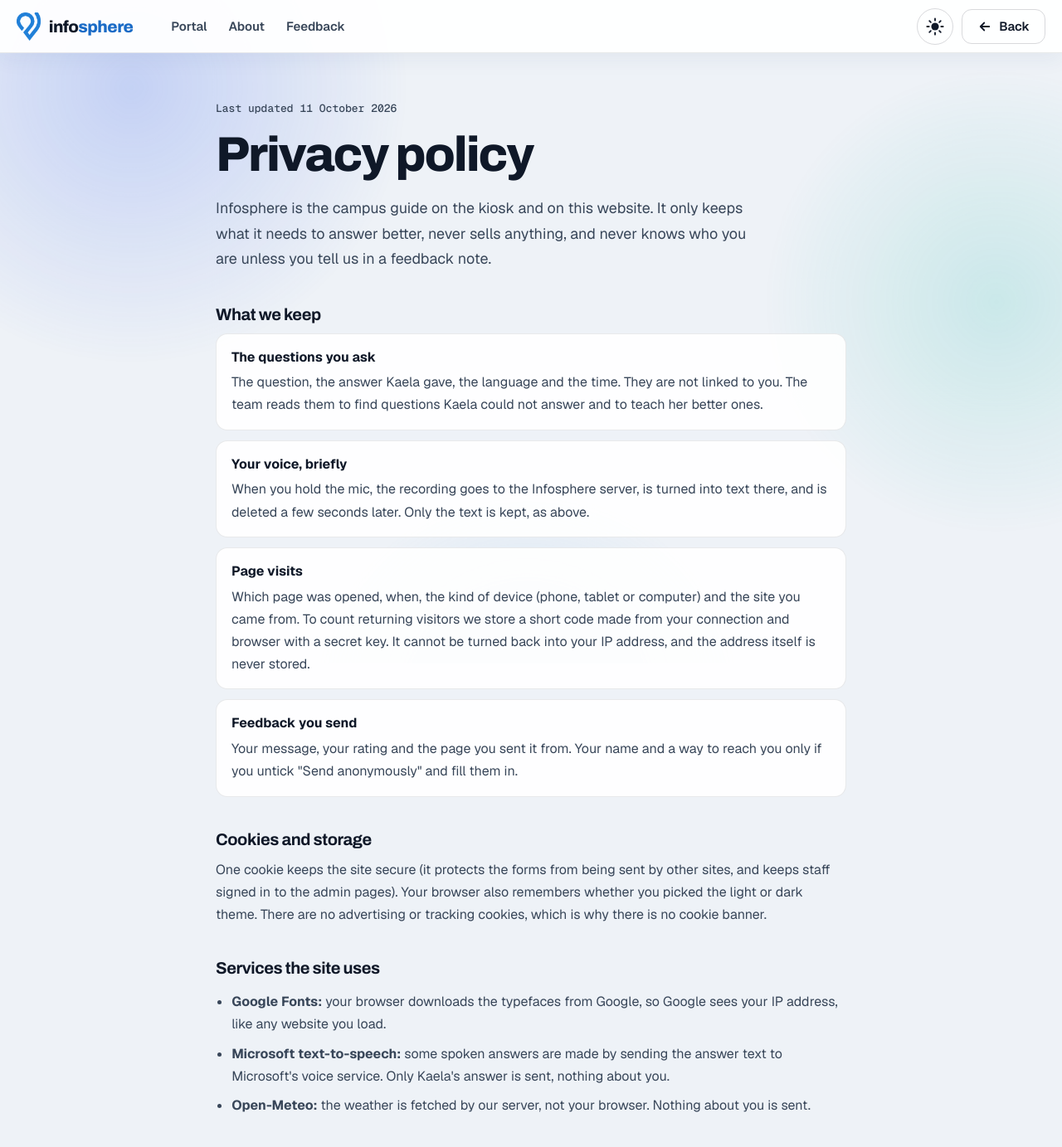
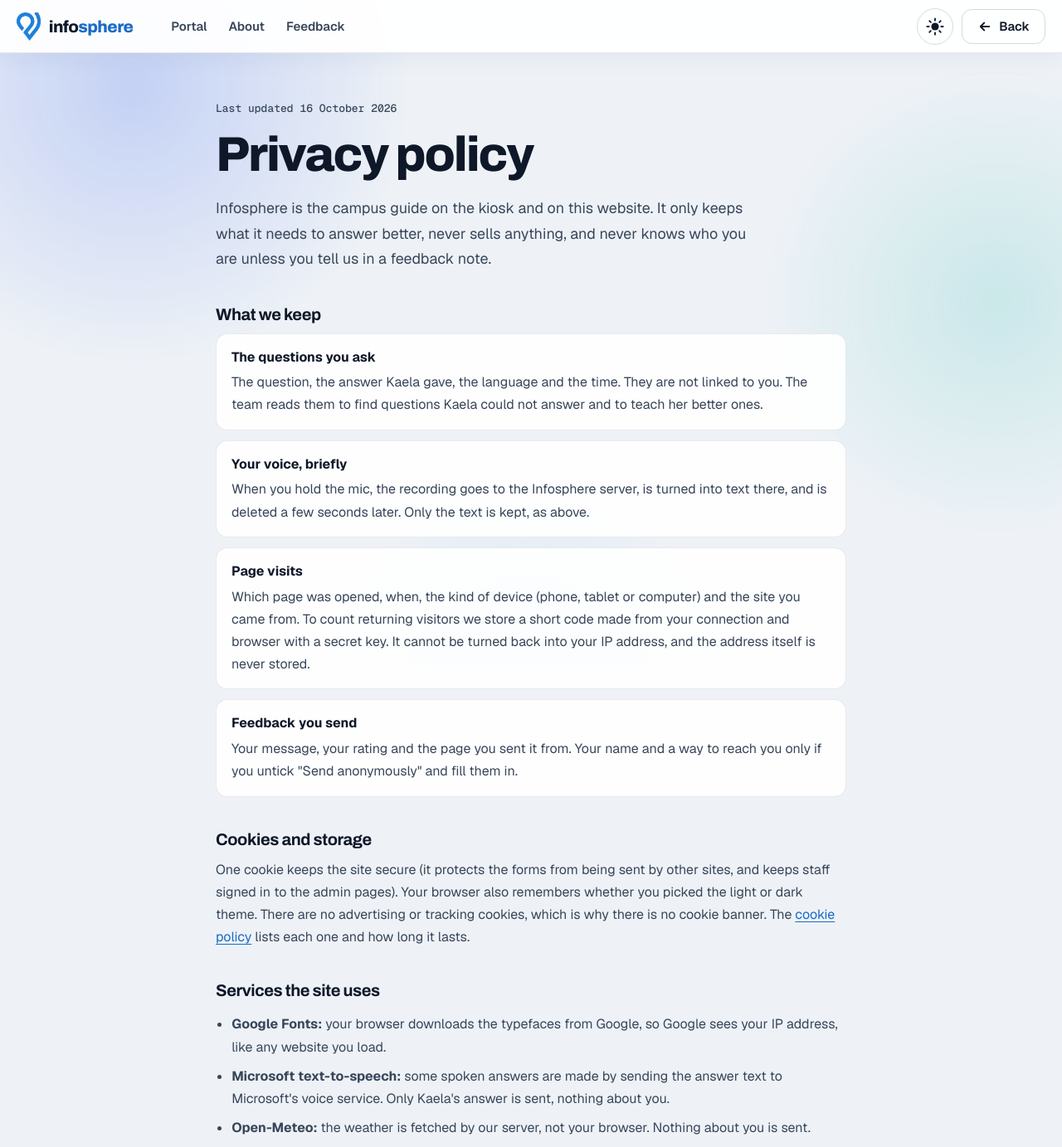
Before and after one commit to ZTA1500/Infosphere-Kelompok-5, a Flask app: page /privacy in a window 1280 px wide. Shown: the top 1383 px of the page at 83% size. Run offline with Flask 3, Linux system fonts and the light colour scheme.

Commit message:
Admin login hardening, cookie policy page, lint fixes

```diff
--- a/app.py
+++ b/app.py
@@ -677,7 +677,12 @@ def terms():
     return render_template('legal.html', page='terms')
 
 
-PUBLIC_PAGES = ['/', '/landing', '/about', '/feedback', '/privacy', '/terms']
+@app.route('/cookies')
+def cookies():
+    return render_template('legal.html', page='cookies')
+
+
+PUBLIC_PAGES = ['/', '/landing', '/about', '/feedback', '/privacy', '/cookies', '/terms']
 
 
 @app.route('/robots.txt')
@@ -1144,7 +1149,7 @@ def admin_login():
     if csrf_failed():
         return fail('Your session expired. Please try again.', 400)
     if not admin_configured():
-        return fail('Admin login is disabled until a password is set (run scripts/set_admin_password.py).', 503)
+        return fail('Admin sign-in is not available right now.', 503)
     locked = login_lock_remaining(ip)
     if locked:
         return fail(f'Too many failed attempts. Try again in {max(1, locked // 60)} minute(s).', 429)
--- a/pyproject.toml
+++ b/pyproject.toml
@@ -23,6 +23,7 @@ ignore = [
 
 [tool.ruff.lint.per-file-ignores]
 "tests/*" = ["S105", "S106"]
+"scripts/build_smalltalk.py" = ["E501"]   # long multilingual phrase tables
 
 [tool.pytest.ini_options]
 testpaths = ["tests"]
--- a/server/security.py
+++ b/server/security.py
@@ -168,6 +168,13 @@ def _token_hash(token):
     return hashlib.sha256(token.encode('utf-8')).hexdigest()
 
 
+def _credential_fingerprint():
+    """Changes whenever ADMIN_USER or the password hash changes, so setting a
+    new password (even only in a hosting dashboard) signs every admin out."""
+    cred = os.environ.get('ADMIN_USER', 'admin') + '\n' + os.environ.get('ADMIN_PASSWORD_HASH', '').strip()
+    return hashlib.sha256(cred.encode('utf-8')).hexdigest()[:32]
+
+
 def start_admin_session(username=''):
     """Called after a successful login: throw away the old session (prevents
     fixation) and issue a fresh random token stored server-side."""
@@ -177,6 +184,7 @@ def start_admin_session(username=''):
     db.create_admin_session(_token_hash(token))
     session['admin_sid'] = token
     session['admin_user'] = str(username)[:100]
+    session['_cred'] = _credential_fingerprint()
     session['_csrf'] = secrets.token_urlsafe(32)
     session['_touched'] = time.time()
     session.permanent = True
@@ -199,7 +207,9 @@ def is_admin():
     row = db.get_admin_session(sid)
     now = time.time()
     if (not row or now - row['last_seen'] > ADMIN_IDLE_SECONDS
-            or now - row['created_at'] > ADMIN_MAX_AGE_SECONDS):
+            or now - row['created_at'] > ADMIN_MAX_AGE_SECONDS
+            or not admin_configured()
+            or not hmac.compare_digest(session.get('_cred', ''), _credential_fingerprint())):
         if row:
             db.delete_admin_session(sid)
         session.pop('admin_sid', None)
--- a/server/weather.py
+++ b/server/weather.py
@@ -30,7 +30,8 @@ def _enabled():
 def _fetch():
     lat = float(os.environ.get('WEATHER_LAT', '-6.2018'))
     lon = float(os.environ.get('WEATHER_LON', '106.7823'))
-    req = urllib.request.Request(_URL.format(lat=lat, lon=lon), headers={'User-Agent': 'Infosphere-kiosk'})
+    req = urllib.request.Request(_URL.format(lat=lat, lon=lon),      # noqa: S310 (fixed https host)
+                                 headers={'User-Agent': 'Infosphere-kiosk'})
     with urllib.request.urlopen(req, timeout=4) as resp:      # noqa: S310 (fixed https host)
         body = json.loads(resp.read(65536).decode('utf-8'))
     cur = body.get('current') or {}
--- a/templates/_ticker.html
+++ b/templates/_ticker.html
@@ -8,6 +8,7 @@
       <a href="/about">About</a>
       <a href="/feedback">Feedback</a>
       <a href="/privacy">Privacy</a>
+      <a href="/cookies">Cookies</a>
       <a href="/terms">Terms</a>
     </nav>
     <span class="site-foot-copy">&copy; 2025 Infosphere &middot; BINUS University</span>
--- a/templates/about.html
+++ b/templates/about.html
@@ -464,7 +464,7 @@
       <a href="/landing">Home</a>
       <a href="/feedback">Feedback</a>
     </nav>
-    <span class="footer-copy">copyright 2025 @infosphere · BINUS University · <a href="/privacy">Privacy</a> · <a href="/terms">Terms</a></span>
+    <span class="footer-copy">copyright 2025 @infosphere · BINUS University · <a href="/privacy">Privacy</a> · <a href="/cookies">Cookies</a> · <a href="/terms">Terms</a></span>
   </div>
 </footer>
 
--- a/templates/admin_login.html
+++ b/templates/admin_login.html
@@ -44,7 +44,7 @@
     {% if error %}<div class="login-error" role="alert">{{ error }}</div>{% endif %}
     {% if not configured %}
       <div class="login-error" role="alert">
-        No admin password is set yet. On the server, run <code>python scripts/set_admin_password.py</code>.
+        Admin sign-in is not available right now.
       </div>
     {% endif %}
 
--- a/templates/landing.html
+++ b/templates/landing.html
@@ -1428,7 +1428,7 @@
       <a href="/about">About</a>
       <a href="/feedback">Feedback</a>
     </nav>
-    <span class="footer-copy">copyright 2025 @infosphere · BINUS University · <a href="/privacy">Privacy</a> · <a href="/terms">Terms</a></span>
+    <span class="footer-copy">copyright 2025 @infosphere · BINUS University · <a href="/privacy">Privacy</a> · <a href="/cookies">Cookies</a> · <a href="/terms">Terms</a></span>
   </div>
 </footer>
 
--- a/templates/legal.html
+++ b/templates/legal.html
@@ -1,10 +1,16 @@
 <!DOCTYPE html>
-{#- Privacy policy (page='privacy') and terms of use (page='terms'). Every
+{#- Privacy policy (page='privacy'), cookie policy (page='cookies') and terms
+    of use (page='terms'). Every
     statement here describes what the code actually does; update the text when
-    that changes (what is stored: server/db.py, server/analytics.py). -#}
+    that changes (what is stored: server/db.py, server/analytics.py; cookies:
+    server/security.py; browser storage: static/js/sphere.js, kiosk-keyboard.js). -#}
 {%- set is_privacy = page == 'privacy' %}
-{%- set title = 'Privacy policy' if is_privacy else 'Terms of use' %}
-{%- set description = 'What Infosphere stores when you use the campus guide, why, and who can see it.' if is_privacy else 'The ground rules for using Infosphere, the campus guide kiosk and website.' %}
+{%- set is_cookies = page == 'cookies' %}
+{%- set title = {'privacy': 'Privacy policy', 'cookies': 'Cookie policy'}.get(page, 'Terms of use') %}
+{%- set description = {
+      'privacy': 'What Infosphere stores when you use the campus guide, why, and who can see it.',
+      'cookies': 'The one cookie and the two browser settings Infosphere uses, what each is for and how long it lasts.',
+    }.get(page, 'The ground rules for using Infosphere, the campus guide kiosk and website.') %}
 <html lang="en" class="no-js">
 <head>
 <meta charset="UTF-8">
@@ -54,7 +60,7 @@
 
 <main id="main">
   <article class="wrap legal">
-    <p class="legal-kicker">Last updated 11 October 2026</p>
+    <p class="legal-kicker">Last updated {{ '16 October 2026' if is_cookies or is_privacy else '11 October 2026' }}</p>
     <h1 class="display">{{ title }}</h1>
 
     {%- if is_privacy %}
@@ -69,7 +75,7 @@
     </dl>
 
     <h2>Cookies and storage</h2>
-    <p>One cookie keeps the site secure (it protects the forms from being sent by other sites, and keeps staff signed in to the admin pages). Your browser also remembers whether you picked the light or dark theme. There are no advertising or tracking cookies, which is why there is no cookie banner.</p>
+    <p>One cookie keeps the site secure (it protects the forms from being sent by other sites, and keeps staff signed in to the admin pages). Your browser also remembers whether you picked the light or dark theme. There are no advertising or tracking cookies, which is why there is no cookie banner. The <a href="/cookies">cookie policy</a> lists each one and how long it lasts.</p>
 
     <h2>Services the site uses</h2>
     <ul>
@@ -113,6 +119,33 @@
     <h2>Changes</h2>
     <p>If what the site keeps changes, this page changes with it and the date at the top moves.</p>
 
+    {%- elif is_cookies %}
+    <p class="lede">Infosphere uses one cookie, only to keep the site secure, and remembers two settings in your browser. Nothing here tracks you, shows you ads or is shared with anyone else.</p>
+
+    <h2>The cookie</h2>
+    <dl class="legal-list">
+      <div><dt>{{ '__Host-infosphere' if config.IS_PRODUCTION else 'infosphere_session' }}</dt><dd><strong>Strictly necessary.</strong> Set by Infosphere when you open a page. It holds a random security code that proves a form, such as feedback, was sent from this site and not from another one, and it keeps Infosphere staff signed in to the admin pages. Your browser deletes it when you close the browser; for staff it ends after 30 minutes without activity and at most 12 hours after signing in. {% if config.IS_PRODUCTION %}It is only ever sent over an encrypted connection, and it{% else %}It{% endif %} cannot be read by scripts on the page.</dd></div>
+    </dl>
+
+    <h2>Settings saved in your browser</h2>
+    <p>These stay on your device. They are never sent to Infosphere or anyone else.</p>
+    <dl class="legal-list">
+      <div><dt>sphere-theme</dt><dd>Whether you picked the light or dark theme, so the next page opens the same way. Kept until you clear your browser's site data. If you never switch the theme, it is not saved and the site follows your device's setting.</dd></div>
+      <div><dt>sphere-kiosk</dt><dd>Only on the campus kiosk screen: tells the page to show the on-screen keyboard. Deleted when the browser is closed.</dd></div>
+    </dl>
+
+    <h2>What we do not use</h2>
+    <p>No advertising, analytics or social media cookies, and no cookies from other companies. Visitors are counted on our server without cookies, as explained in the <a href="/privacy">privacy policy</a>. The typefaces are downloaded from Google Fonts, which sees your IP address like any website you load but does not set cookies for it.</p>
+
+    <h2>Why there is no cookie banner</h2>
+    <p>The only cookie is needed for the site to work safely, and the two settings only remember choices you made. None of them track you, so there is nothing to agree to.</p>
+
+    <h2>Turning them off</h2>
+    <p>You can block or delete cookies and site data in your browser's settings. The guide, map and chat still work. Sending feedback needs the cookie, so allow it for this site if you want to send a note.</p>
+
+    <h2>Changes</h2>
+    <p>If the site starts using a new cookie or setting, it is added to this page and the date at the top moves. Questions? Use the <a href="/feedback">feedback page</a>.</p>
+
     {%- else %}
     <p class="lede">Infosphere is a free guide that helps you find rooms, offices and facilities on campus. By using the kiosk or this website you agree to these simple rules.</p>
 
```
Also changed, not shown: tests/conftest.py (+2 -0 lines), tests/test_security.py (+16 -0 lines), tests/test_smalltalk.py (+2 -1 lines).
